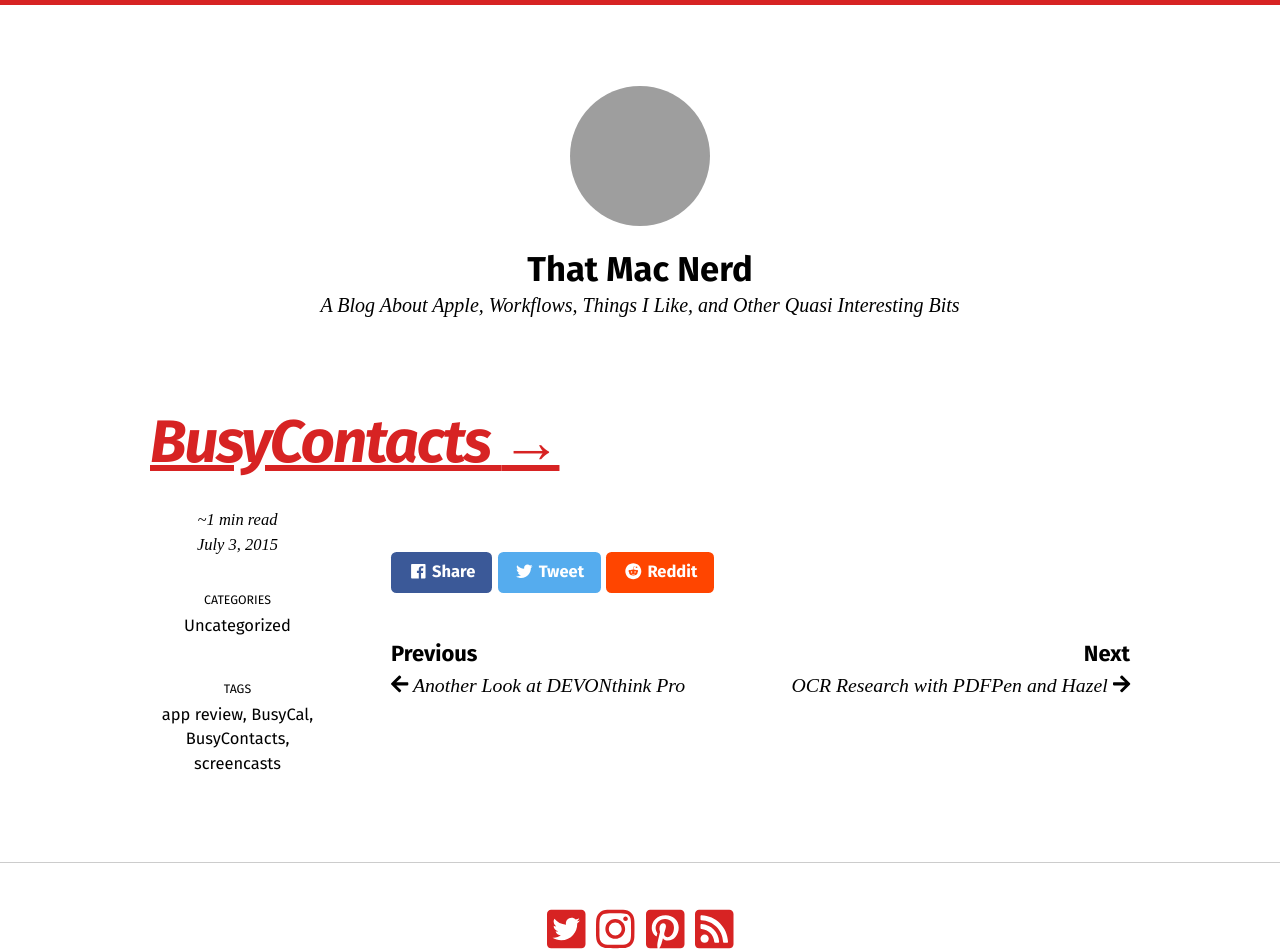
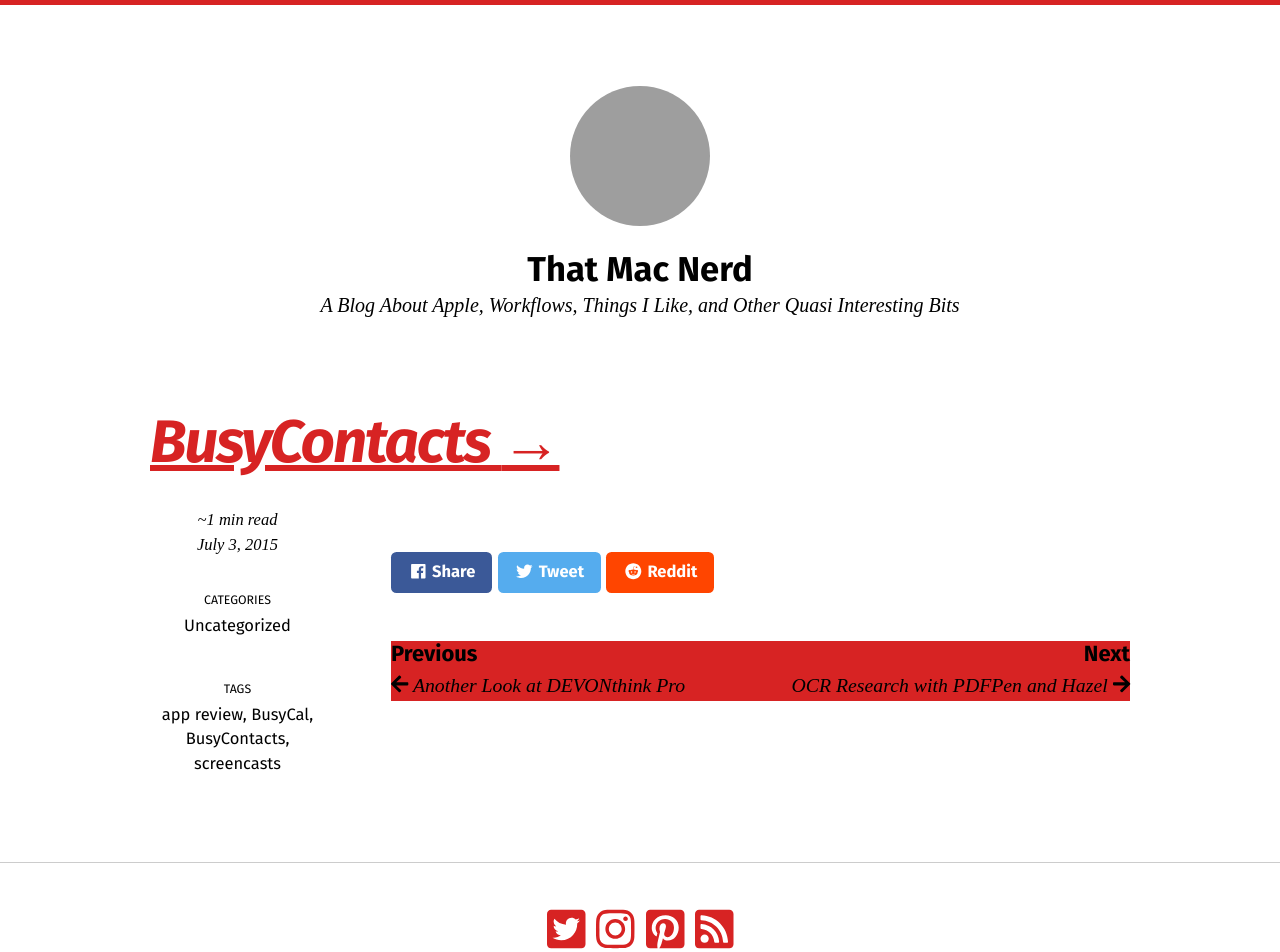
Before and after one commit to bryanbraun/tiffany.blog, a Jekyll site: the page built from _posts/2015-07-03-busycontacts.md, in a window 1280 px wide. Shown: the top 952 px of the page. Built offline with Jekyll 4.4.1, drawn with Linux system fonts in a browser that asks for light colours; nearby versions of some CDN libraries; grey boxes are pictures that could not be loaded.

Commit message:
Change navigation button background color

```diff
--- a/_sass/so-simple/_page.scss
+++ b/_sass/so-simple/_page.scss
@@ -157,6 +157,7 @@
 .page-pagination {
   margin: 2em 0 1em;
   clear: both;
+  background-color: $accent-color;
 
   @include breakpoint($large) {
     display: -webkit-box;
```
